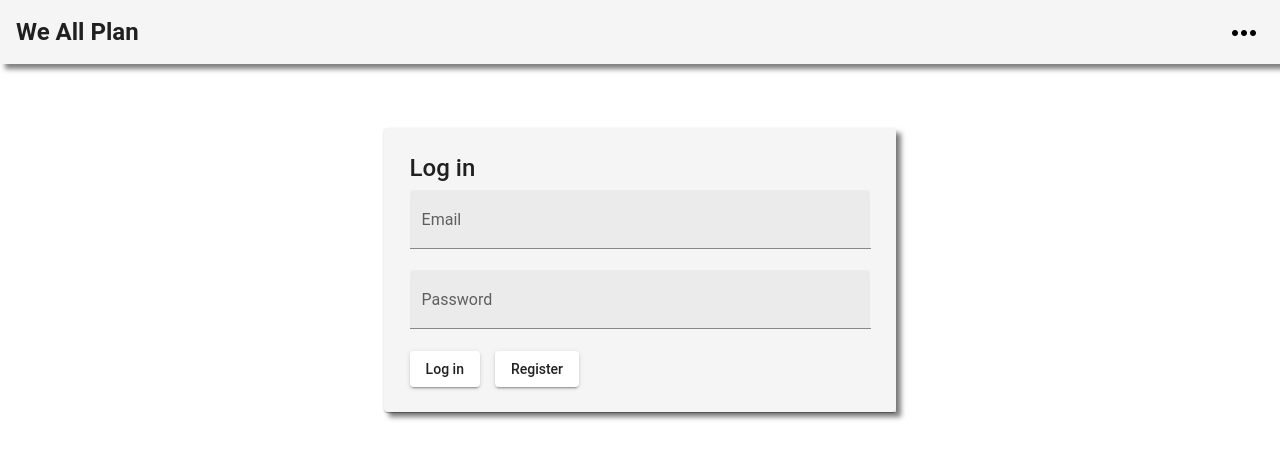
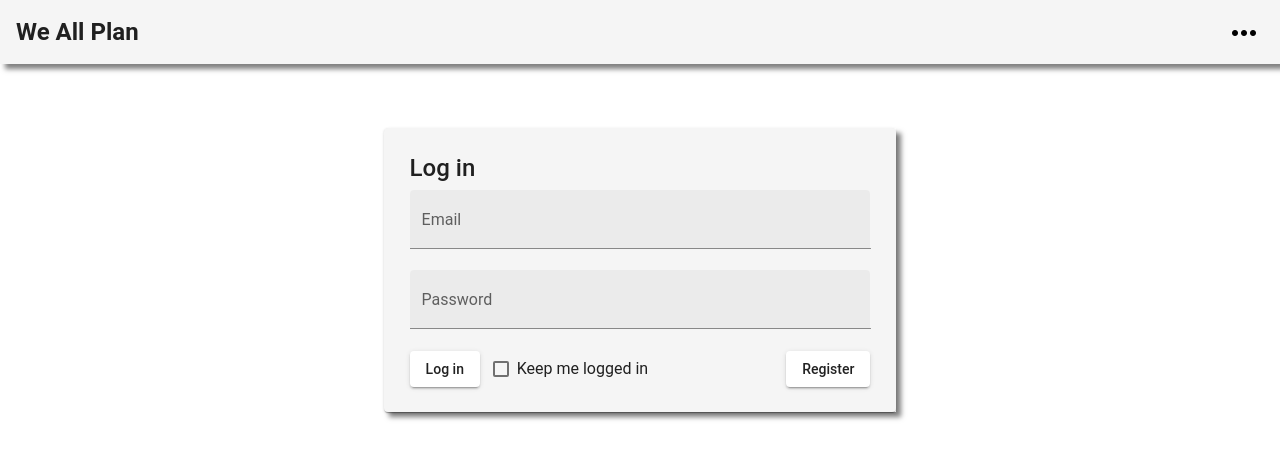
Before and after one commit to TobiasEASV/WeAllPlan-WebUI, an Angular app: page /Login in a window 1280 px wide. Shown: the top 458 px of the page. Built offline with nearby package versions, Linux system fonts and the light colour scheme.

Commit message:
implemented keep me logged in frontend checkbox

```diff
--- a/src/app/login/login.component.html
+++ b/src/app/login/login.component.html
@@ -15,8 +15,9 @@
       <input [(ngModel)]="password" matInput [type]="'password'">
     </mat-form-field>
 
-    <button mat-raised-button (click)="http.Login({email: email, password: password})">Log in</button>
-    <button mat-raised-button style="margin-left: 15px" routerLink="/Register">Register</button>
+    <button mat-raised-button (click)="http.Login({email: email, password: password, KeepMeLoggedIn: http.KeepMeLoggedIn})">Log in</button>
+    <mat-checkbox class="example-margin" style="margin-left: 1vw" [ngModel]="http.KeepMeLoggedIn">Keep me logged in</mat-checkbox>
+    <button mat-raised-button style="margin-left: 15px; float: right" routerLink="/Register">Register</button>
   </mat-card>
 
 </div>
--- a/src/services/http.service.ts
+++ b/src/services/http.service.ts
@@ -27,6 +27,7 @@ export class HttpService {
     Id : ''
   }
   IsUser: boolean = false;
+  KeepMeLoggedIn: boolean = false;
 
   constructor(private matSnackbar: MatSnackBar,
               private router: Router) {
@@ -63,6 +64,7 @@ export class HttpService {
         this.matSnackbar.open(successResult.statusText, undefined, {duration: 3000});
       } else if (successResult.status >= 200 && successResult.status < 400 ){{
           this.ReadUserFromStorage(successResult.data);
+          console.log(successResult)
           localStorage.setItem('token', successResult.data);
           this.router.navigate(['./Dashboard'])
           this.matSnackbar.open("Welcome " + this.user.UserName, undefined, {duration: 3000})
```
